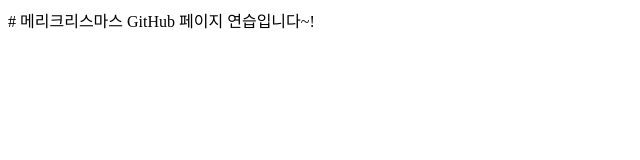
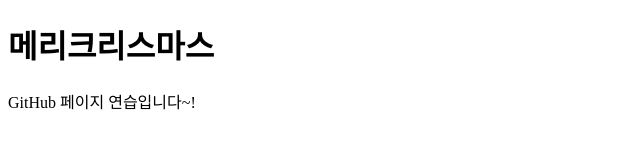
Before and after one commit to comes009/comes009.github.io, a plain HTML site: page index.html in a window 1280 px wide. Shown: the whole page, without its empty margins (0-640 px from the left). Drawn offline with Linux system fonts and the light colour scheme.

Commit message:
타이틀 하이라이트 수정

```diff
--- a/index.html
+++ b/index.html
@@ -5,7 +5,7 @@
     <title>강민의 페이지</title>
 </head>
 <body>
-# 메리크리스마스
+<h1> 메리크리스마스</h1>
  GitHub 페이지 연습입니다~!
 </body>
 </html>
```
